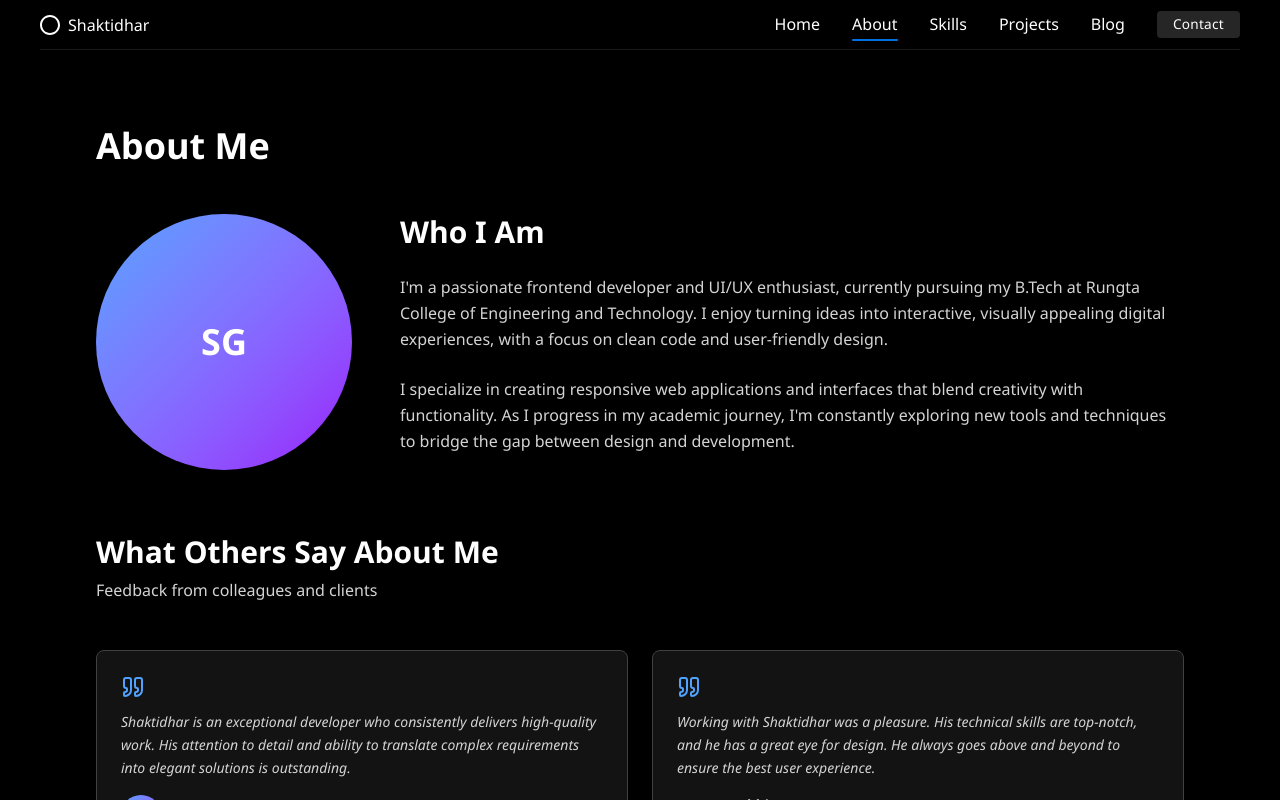
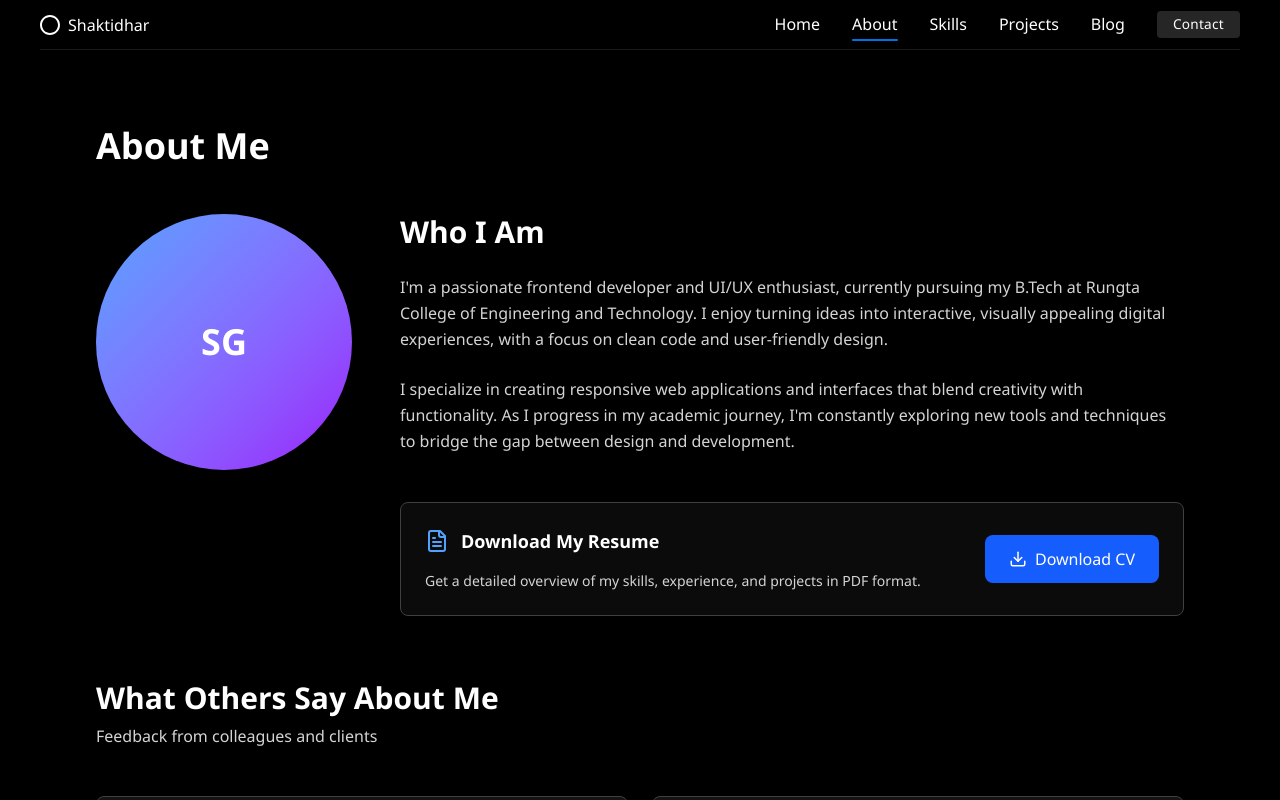
Before and after one commit to sktigpta/portfolio_v3, a React (Vite) app: page /about in a window 1280 px wide. Shown: the top 800 px of the page. Built offline with nearby package versions, Linux system fonts and the light colour scheme; a web font is replaced by a local one.

Commit message:
fix cv download

```diff
--- a/src/components/About.jsx
+++ b/src/components/About.jsx
@@ -1,5 +1,5 @@
 import React, { useState, useEffect } from 'react';
-import { Quote } from 'lucide-react';
+import { Quote, Download, FileText, CheckCircle } from 'lucide-react';
 
 const testimonials = [
   {
@@ -31,15 +31,40 @@ const testimonials = [
 
 const About = () => {
   const [currentSlide, setCurrentSlide] = useState(0);
+  const [isDownloading, setIsDownloading] = useState(false);
+  const [downloadSuccess, setDownloadSuccess] = useState(false);
 
   // Auto-carousel effect
   useEffect(() => {
     const interval = setInterval(() => {
       setCurrentSlide((prev) => (prev + 1) % testimonials.length);
-    }, 5000); // Change slide every 5 seconds
+    }, 5000);
 
     return () => clearInterval(interval);
   }, []);
+
+  const handleDownloadCV = () => {
+    setIsDownloading(true);
+    setDownloadSuccess(false);
+
+    // Simulate slight delay for loading spinner
+    setTimeout(() => {
+      const link = document.createElement('a');
+      link.href = '/cv.pdf'; // Path to your CV in the public folder
+      link.download = 'Shaktidhar_Gupta_CV.pdf';
+      document.body.appendChild(link);
+      link.click();
+      document.body.removeChild(link);
+
+      setIsDownloading(false);
+      setDownloadSuccess(true);
+
+      // Reset success message after 3 seconds
+      setTimeout(() => {
+        setDownloadSuccess(false);
+      }, 3000);
+    }, 500); // optional delay for smoother animation
+  };
 
   const goToSlide = (index) => {
     setCurrentSlide(index);
@@ -78,11 +103,61 @@ const About = () => {
               Rungta College of Engineering and Technology. I enjoy turning ideas into interactive, visually
               appealing digital experiences, with a focus on clean code and user-friendly design.
             </p>
-            <p className="text-neutral-300 leading-relaxed text-sm md:text-base">
+            <p className="text-neutral-300 leading-relaxed text-sm md:text-base mb-6 md:mb-8">
               I specialize in creating responsive web applications and interfaces that blend creativity with
               functionality. As I progress in my academic journey, I'm constantly exploring new tools and
               techniques to bridge the gap between design and development.
             </p>
+
+            {/* Download CV Section */}
+            <div className="bg-neutral-800/30 border border-neutral-700 rounded-lg p-6 mt-4 flex flex-col sm:flex-row sm:items-center sm:justify-between gap-6">
+
+              {/* Left Side: Title + Description */}
+              <div>
+                <div className="flex items-center gap-3 mb-4">
+                  <FileText className="text-blue-400" size={24} />
+                  <h4 className="text-white font-semibold text-lg">Download My Resume</h4>
+                </div>
+                <p className="text-neutral-300 text-sm">
+                  Get a detailed overview of my skills, experience, and projects in PDF format.
+                </p>
+              </div>
+
+              {/* Right Side: Download Button */}
+              <div className="flex items-center justify-center">
+                <button
+                  onClick={handleDownloadCV}
+                  disabled={isDownloading}
+                  className={`
+        w-full sm:w-auto flex items-center justify-center gap-2 px-6 py-3 rounded-lg font-medium transition-all duration-200
+        ${isDownloading
+                      ? 'bg-blue-500/50 text-white cursor-not-allowed'
+                      : downloadSuccess
+                        ? 'bg-green-600 text-white'
+                        : 'bg-blue-600 hover:bg-blue-500 text-white hover:shadow-lg hover:shadow-blue-500/25'
+                    }
+      `}
+                >
+                  {isDownloading ? (
+                    <>
+                      <div className="w-4 h-4 border-2 border-white border-t-transparent rounded-full animate-spin"></div>
+                      Preparing Download...
+                    </>
+                  ) : downloadSuccess ? (
+                    <>
+                      <CheckCircle size={18} />
+                      Downloaded Successfully!
+                    </>
+                  ) : (
+                    <>
+                      <Download size={18} />
+                      Download CV
+                    </>
+                  )}
+                </button>
+              </div>
+            </div>
+
           </div>
         </div>
 
@@ -177,8 +252,7 @@ const About = () => {
                     <button
                       key={index}
                       onClick={() => setCurrentSlide(index)}
-                      className={`w-3 h-3 rounded-full transition-colors duration-200 ${
-                        index === currentSlide
+                      className={`w-3 h-3 rounded-full transition-colors duration-200 ${index === currentSlide
                         ? 'bg-blue-400'
                         : 'bg-neutral-600 hover:bg-neutral-500'
                         }`}
@@ -239,8 +313,7 @@ const About = () => {
                 <button
                   key={index}
                   onClick={() => setCurrentSlide(index)}
-                  className={`w-2 h-2 md:w-3 md:h-3 rounded-full transition-colors duration-200 ${
-                    index === currentSlide
+                  className={`w-2 h-2 md:w-3 md:h-3 rounded-full transition-colors duration-200 ${index === currentSlide
                     ? 'bg-blue-400'
                     : 'bg-neutral-600 hover:bg-neutral-500'
                     }`}
```
Also changed, not shown: 1 other file (tests, documents, lock files or other folders). Lines whose indentation alone changed are shown as unchanged.
